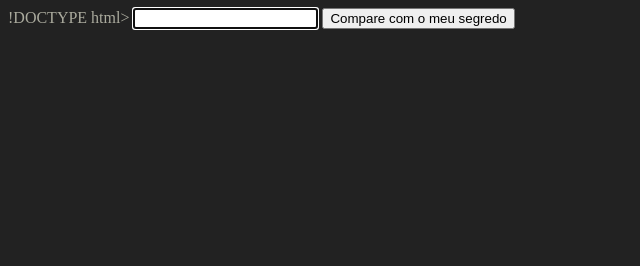
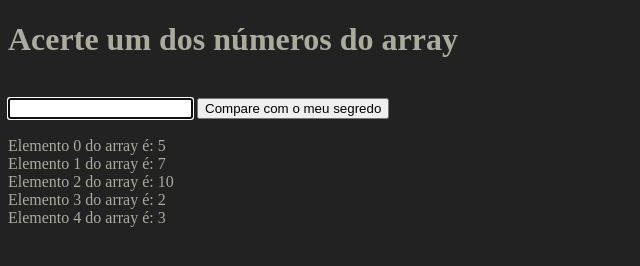
Before and after one commit to cvs2010/Alura-ONE-CursoJavascriptHTMLLogicaProgramacao, a plain HTML site: page 11_jogo_adivinha_segredos.html in a window 1280 px wide. Both pictures are taken after a click on the button "Compare com o meu segredo". Shown: the whole page, without its empty margins (0-640 px from the left). Drawn offline with Linux system fonts and the light colour scheme.

Commit message:
alterando o jogo dos arrays

```diff
--- a/11_jogo_adivinha_segredos.html
+++ b/11_jogo_adivinha_segredos.html
@@ -1,4 +1,4 @@
-!DOCTYPE html>
+<!DOCTYPE html>
 <html>
 <head>
 	<meta charset="UTF-8">
@@ -11,36 +11,54 @@
 	</style>
 </head>
 <body>
+	<h1>Acerte um dos números do array</h1>
+	<br>
+
+	<meta charset="UTF-8">
 
 <input/>
 <button>Compare com o meu segredo</button>
-
+<br><br>
 <script>
 
-    var segredo1 = 5;
-    var segredo2 = 6;
-    var segredo3 = 7;
+    var segredos = [5,7,10,2,3];
+		for (var i=0; i<segredos.length; i++) {
+		document.write("Elemento " +i+ " do array é: " +segredos[i]+ "<br>");
+		}
 
-    var segredo = Math.round(Math.random() * 10);
 
     var input = document.querySelector("input");
-    input.focus();
+        input.focus();
 
     function verifica() {
 
-        if(input.value == segredo) {
+    var achou = false;
+
+    for(var posicao = 0; posicao < segredos.length; posicao++) {
+
+        if(input.value == segredos[posicao]) {
+
             alert("Você ACERTOU!");
-        } else {
-            alert("Você ERROU!!!!!!!!");
+            achou = true;
+            break;
         }
+    }
 
-        input.value = "";
-        input.focus();
+    if(achou == false) {
+        alert("Você ERROU!");
+    }
+
+    input.value = "";
+    input.focus();
+
     }
 
     var button = document.querySelector("button");
+
     button.onclick = verifica;
+
 </script>
+
 
 </body>
 </html>
```
